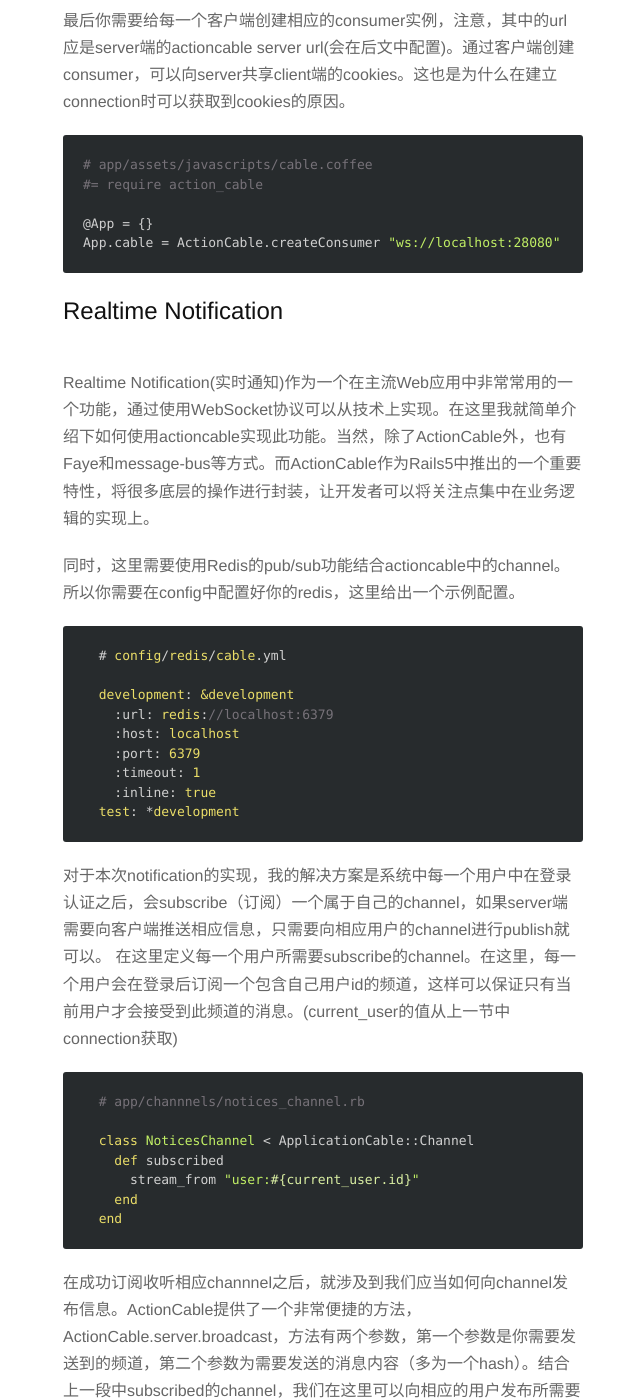
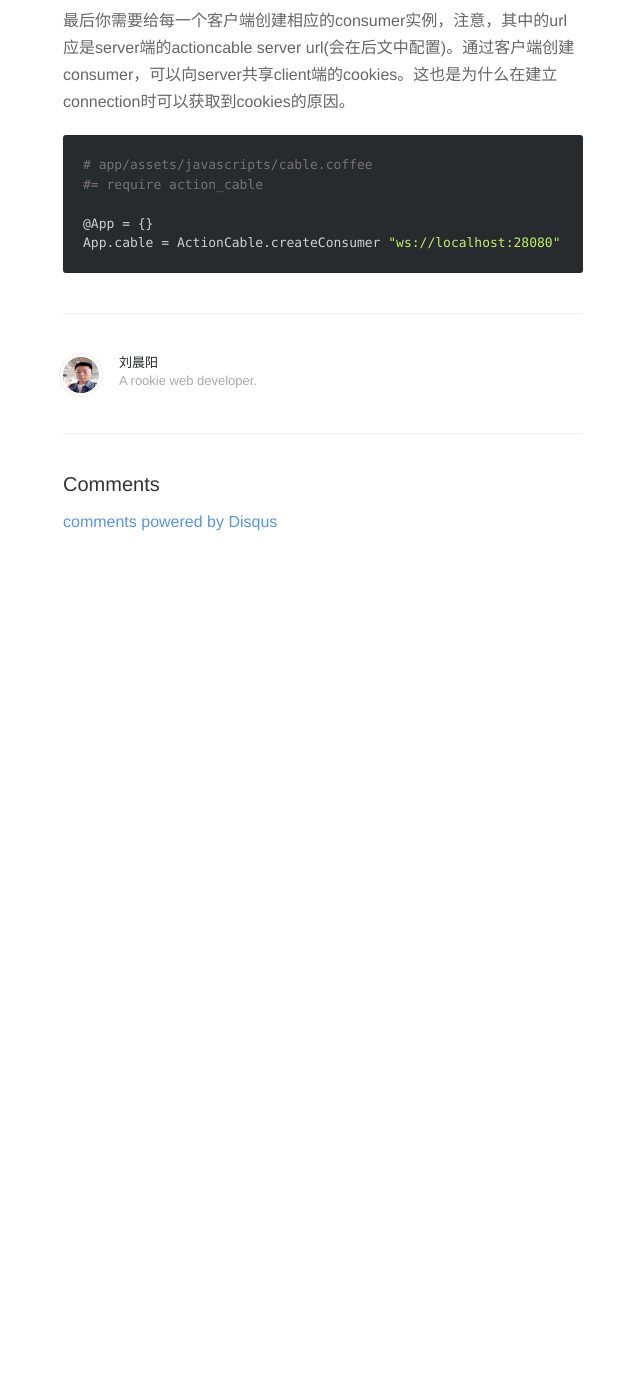
Before and after one commit to lokyoung/lcy_blog, a Jekyll site: the page built from _posts/2016-02-08-actioncable.md, in a window 1280 px wide and 1400 px high, scrolled down 1757 px. Shown: the whole window, without its empty margins (317-957 px from the left). Built offline with Jekyll 4.4.1, drawn with Linux system fonts in a browser that asks for light colours; Markdown is read by kramdown in place of the engine named in the settings; comment, search, counter and statistics services are not loaded; after the commit the page ends 2387 px from its top, so only the background shows below that; some of the changed text lies outside the part shown.

Commit message:
fix: code fix

````diff
--- a/_config.yml
+++ b/_config.yml
@@ -4,7 +4,7 @@ meta_description: "This is my blog, Something about technology."
 
 aboutPage: true
 
-markdown: redcarpet
+markdown: kramdown
 highlighter: pygments
 
 gems: [jekyll-paginate]
--- a/_posts/2016-02-08-actioncable.md
+++ b/_posts/2016-02-08-actioncable.md
@@ -12,9 +12,11 @@ Rails5 beta发布时，DHH也曾分享了一个关于ActionCable的一个demo视
 
 ## 环境搭建
 ActionCable在Rails5.0.0之后的版本中都是自带功能。如果你使用的是Rails5 之前的版本。那么你需要在Gemfile中添加actioncable的相关gem。
+
 ```ruby
 gem 'actioncable'
 ```
+
 在安装了相关的gem之后，你需要做的第一件事便是定义ActionCable的连接类(ApplicationCable::Connection)。
 通过建立这样一个连接，可以进行可靠的认证并且在服务端获取到客户端的信息。在如下的代码中，通过cookies中存取的user_id查找current_user（当前用户）。如果在cookies中找到了相应信息并且返回了current_user，就成功建立连接并且返回current_user，并且current_user可以在actioncable的所有channel instance中直接使用。如果没有找到current_user，认证便会失败。
 ```ruby
@@ -57,7 +59,7 @@ end
 App.cable = ActionCable.createConsumer "ws://localhost:28080"
 ```
 
-## Realtime Notification
+<!-- ## Realtime Notification
   Realtime Notification(实时通知)作为一个在主流Web应用中非常常用的一个功能，通过使用WebSocket协议可以从技术上实现。在这里我就简单介绍下如何使用actioncable实现此功能。当然，除了ActionCable外，也有Faye和message-bus等方式。而ActionCable作为Rails5中推出的一个重要特性，将很多底层的操作进行封装，让开发者可以将关注点集中在业务逻辑的实现上。
 
   同时，这里需要使用Redis的pub/sub功能结合actioncable中的channel。所以你需要在config中配置好你的redis，这里给出一个示例配置。
@@ -124,4 +126,4 @@ bundle exec puma -p 28080 cable/config.ru
 ```bash
 $ ./bin/cable
 ```
-使用ActionCable去实现Realtime的一个服务端到客户端的交互，是一种非常简单高效而又安全稳定的方式。希望我的文章能够对大家有帮助。Happy Hacking！
+使用ActionCable去实现Realtime的一个服务端到客户端的交互，是一种非常简单高效而又安全稳定的方式。希望我的文章能够对大家有帮助。Happy Hacking！ -->
````
